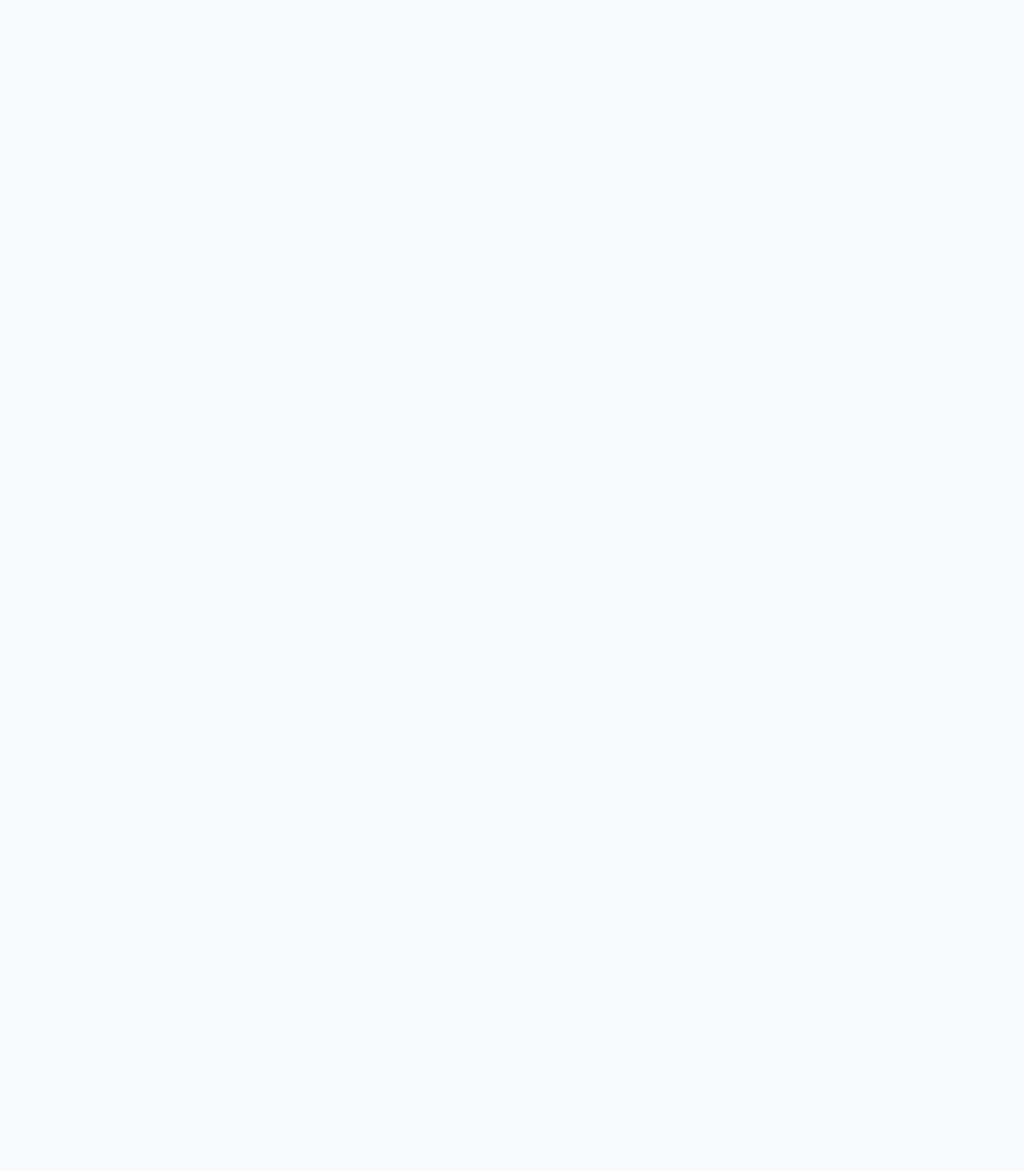
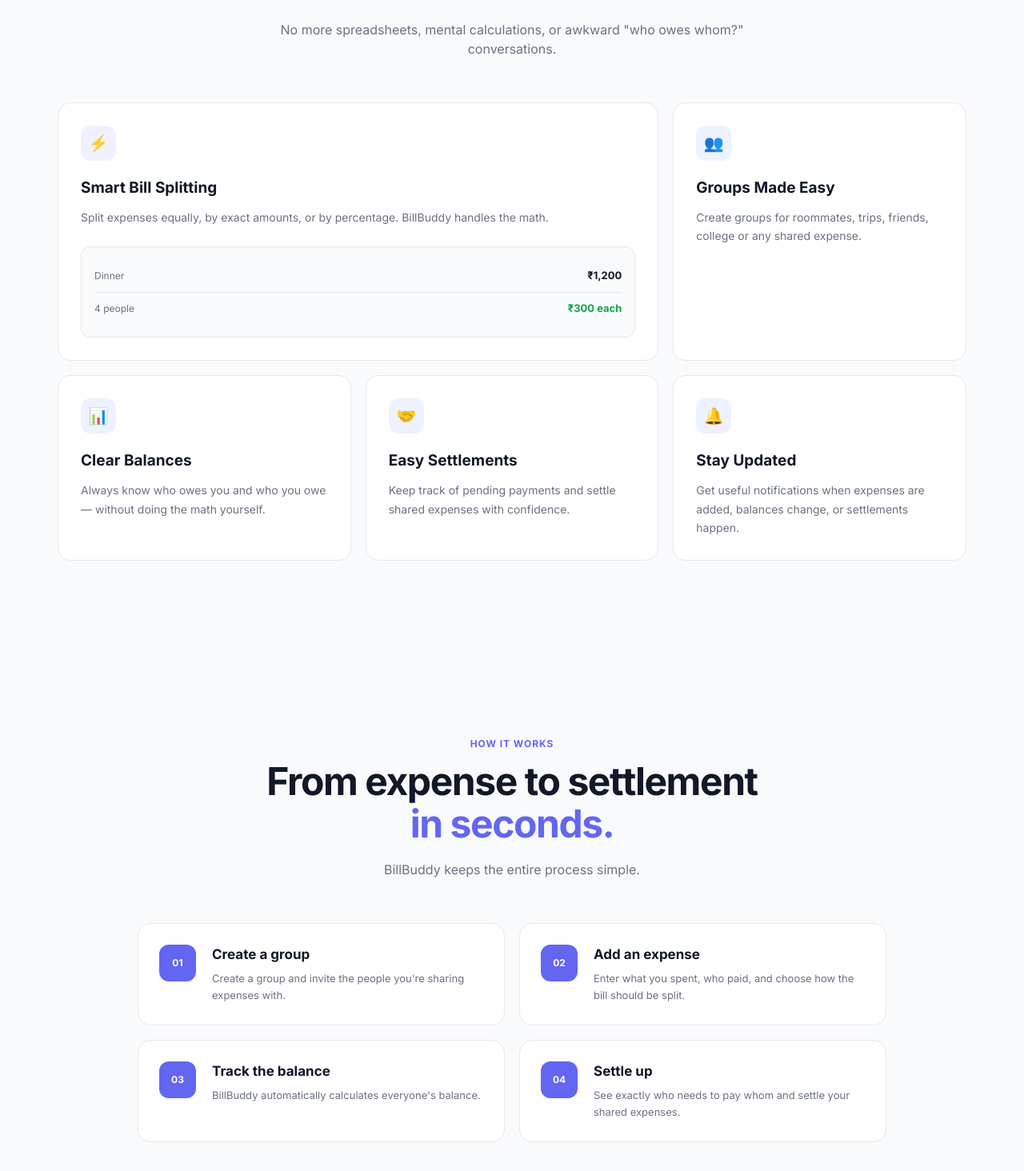
Before and after one commit to vaishnu0102-prog/BillBuddy, a React app in the folder frontend/: page / in a window 1280 px wide. Shown: the part 1066-2530 px from the top of the page at 80% size. Before the commit the page ends 818 px from the top, so only its background shows below. Built offline with nearby package versions, Linux system fonts and the light colour scheme; the HTML template or start-up script is replaced by a standard one.

Commit message:
feat: complete BillBuddy landing page

```diff
--- a/frontend/src/index.css
+++ b/frontend/src/index.css
@@ -530,3 +530,277 @@
     padding: 16px;
   }
 }
+
+/* ================================
+   SECTION COMMON
+================================ */
+
+.section-heading {
+  max-width: 650px;
+  margin: 0 auto 55px;
+  text-align: center;
+}
+
+.section-label {
+  margin-bottom: 12px;
+
+  color: var(--color-primary);
+
+  font-size: 12px;
+  font-weight: 700;
+
+  letter-spacing: 0.08em;
+}
+
+.section-heading h2 {
+  font-size: clamp(34px, 4vw, 48px);
+  line-height: 1.1;
+
+  letter-spacing: -0.03em;
+
+  margin-bottom: 18px;
+}
+
+.section-heading h2 span {
+  color: var(--color-primary);
+}
+
+.section-heading > p:last-child {
+  color: var(--color-text-secondary);
+  font-size: 16px;
+}
+
+
+/* ================================
+   FEATURES
+================================ */
+
+.features-section {
+  max-width: 1200px;
+
+  margin: 0 auto;
+
+  padding: 120px 32px;
+}
+
+.features-grid {
+  display: grid;
+
+  grid-template-columns: repeat(3, 1fr);
+
+  gap: 18px;
+}
+
+.feature-card {
+  padding: 28px;
+
+  background: var(--color-surface);
+
+  border: 1px solid var(--color-border);
+
+  border-radius: var(--radius-lg);
+
+  transition:
+    transform 0.25s ease,
+    box-shadow 0.25s ease;
+}
+
+.feature-card:hover {
+  transform: translateY(-5px);
+
+  box-shadow: var(--shadow-md);
+}
+
+.feature-card-large {
+  grid-column: span 2;
+}
+
+.feature-icon {
+  width: 44px;
+  height: 44px;
+
+  display: flex;
+  align-items: center;
+  justify-content: center;
+
+  margin-bottom: 20px;
+
+  background: #eef2ff;
+
+  border-radius: 12px;
+
+  font-size: 20px;
+}
+
+.feature-card h3 {
+  font-size: 19px;
+
+  margin-bottom: 10px;
+}
+
+.feature-card > p {
+  color: var(--color-text-secondary);
+
+  font-size: 14px;
+  line-height: 1.7;
+}
+
+
+/* Mini expense UI */
+
+.feature-mini-ui {
+  margin-top: 25px;
+
+  padding: 16px;
+
+  background: #f8fafc;
+
+  border: 1px solid var(--color-border);
+
+  border-radius: var(--radius-md);
+}
+
+.feature-mini-ui > div {
+  display: flex;
+
+  align-items: center;
+  justify-content: space-between;
+
+  padding: 10px 0;
+}
+
+.feature-mini-ui > div + div {
+  border-top: 1px solid var(--color-border);
+}
+
+.feature-mini-ui span {
+  color: var(--color-text-secondary);
+
+  font-size: 12px;
+}
+
+.feature-mini-ui strong {
+  font-size: 13px;
+}
+
+.mini-split strong {
+  color: var(--color-success);
+}
+
+
+/* ================================
+   HOW IT WORKS
+================================ */
+
+.how-section {
+  max-width: 1000px;
+
+  margin: 0 auto;
+
+  padding: 100px 32px 140px;
+}
+
+.steps {
+  display: grid;
+
+  grid-template-columns: 1fr 1fr;
+
+  gap: 18px;
+}
+
+.step {
+  display: flex;
+
+  gap: 20px;
+
+  padding: 26px;
+
+  background: var(--color-surface);
+
+  border: 1px solid var(--color-border);
+
+  border-radius: var(--radius-lg);
+
+  transition:
+    transform 0.25s ease,
+    box-shadow 0.25s ease;
+}
+
+.step:hover {
+  transform: translateY(-4px);
+
+  box-shadow: var(--shadow-md);
+}
+
+.step-number {
+  flex-shrink: 0;
+
+  width: 46px;
+  height: 46px;
+
+  display: flex;
+  align-items: center;
+  justify-content: center;
+
+  border-radius: 12px;
+
+  background: var(--color-primary);
+
+  color: white;
+
+  font-size: 12px;
+  font-weight: 700;
+}
+
+.step h3 {
+  margin-bottom: 7px;
+
+  font-size: 17px;
+}
+
+.step p {
+  color: var(--color-text-secondary);
+
+  font-size: 13px;
+
+  line-height: 1.6;
+}
+
+
+/* ================================
+   RESPONSIVE SECTIONS
+================================ */
+
+@media (max-width: 900px) {
+  .features-grid {
+    grid-template-columns: 1fr 1fr;
+  }
+
+  .feature-card-large {
+    grid-column: span 2;
+  }
+
+  .steps {
+    grid-template-columns: 1fr;
+  }
+}
+
+@media (max-width: 600px) {
+  .features-section,
+  .how-section {
+    padding-left: 20px;
+    padding-right: 20px;
+  }
+
+  .features-grid {
+    grid-template-columns: 1fr;
+  }
+
+  .feature-card-large {
+    grid-column: span 1;
+  }
+
+  .section-heading {
+    margin-bottom: 40px;
+  }
+}
--- a/frontend/src/pages/Landing.jsx
+++ b/frontend/src/pages/Landing.jsx
@@ -6,11 +6,18 @@
       <Navbar />
 
       <main>
+
+        {/* ================================
+            HERO SECTION
+        ================================= */}
+
         <section className="hero">
+
           <div className="hero-content">
-            <div className="hero-badge">
-              ✦ Smart expense management
-            </div>
+
+            <p className="hero-badge">
+             ✦ Smart expense management
+            </p>
 
             <h1>
               Split expenses.
@@ -39,22 +46,33 @@
               <span>✓ Real-time balances</span>
               <span>✓ Simple settlements</span>
             </div>
+
           </div>
 
+
+          {/* Dashboard Preview */}
+
           <div className="hero-visual">
+
             <div className="dashboard-preview">
+
               <div className="preview-header">
                 <span>Good evening 👋</span>
                 <span className="preview-avatar">V</span>
               </div>
 
+
               <div className="balance-card">
                 <span>Total balance</span>
+
                 <strong>₹2,450</strong>
+
                 <small>↑ 12.5% this month</small>
               </div>
 
+
               <div className="preview-grid">
+
                 <div className="preview-card">
                   <span>You owe</span>
                   <strong>₹640</strong>
@@ -64,33 +82,333 @@
                   <span>You're owed</span>
                   <strong>₹3,090</strong>
                 </div>
+
               </div>
 
+
               <div className="activity-card">
+
                 <span>Recent activity</span>
 
                 <div className="activity-row">
-                  <div className="activity-icon">🍕</div>
+
+                  <div className="activity-icon">
+                    🍕
+                  </div>
+
                   <div>
                     <strong>Dinner</strong>
                     <small>Flatmates</small>
                   </div>
+
                   <b>₹1,200</b>
+
                 </div>
 
+
                 <div className="activity-row">
-                  <div className="activity-icon">🚕</div>
+
+                  <div className="activity-icon">
+                    🚕
+                  </div>
+
                   <div>
                     <strong>Uber</strong>
                     <small>Friends</small>
                   </div>
+
                   <b>₹430</b>
+
                 </div>
+
               </div>
+
             </div>
+
           </div>
+
         </section>
+
+
+        {/* ================================
+            FEATURES SECTION
+        ================================= */}
+
+        <section
+          className="features-section"
+          id="features"
+        >
+
+          <div className="section-heading">
+
+            <p className="section-label">
+              WHY BILLBUDDY
+            </p>
+
+            <h2>
+              Everything you need to
+              <span> split smarter.</span>
+            </h2>
+
+            <p>
+              No more spreadsheets, mental calculations,
+              or awkward "who owes whom?" conversations.
+            </p>
+
+          </div>
+
+
+          <div className="features-grid">
+
+            {/* Smart Splitting */}
+
+            <div className="feature-card feature-card-large">
+
+              <div className="feature-icon">
+                ⚡
+              </div>
+
+              <h3>
+                Smart Bill Splitting
+              </h3>
+
+              <p>
+                Split expenses equally, by exact amounts,
+                or by percentage. BillBuddy handles the math.
+              </p>
+
+
+              <div className="feature-mini-ui">
+
+                <div>
+                  <span>Dinner</span>
+                  <strong>₹1,200</strong>
+                </div>
+
+                <div className="mini-split">
+                  <span>4 people</span>
+                  <strong>₹300 each</strong>
+                </div>
+
+              </div>
+
+            </div>
+
+
+            {/* Groups */}
+
+            <div className="feature-card">
+
+              <div className="feature-icon">
+                👥
+              </div>
+
+              <h3>
+                Groups Made Easy
+              </h3>
+
+              <p>
+                Create groups for roommates, trips,
+                friends, college or any shared expense.
+              </p>
+
+            </div>
+
+
+            {/* Balances */}
+
+            <div className="feature-card">
+
+              <div className="feature-icon">
+                📊
+              </div>
+
+              <h3>
+                Clear Balances
+              </h3>
+
+              <p>
+                Always know who owes you and who
+                you owe — without doing the math yourself.
+              </p>
+
+            </div>
+
+
+            {/* Settlements */}
+
+            <div className="feature-card">
+
+              <div className="feature-icon">
+                🤝
+              </div>
+
+              <h3>
+                Easy Settlements
+              </h3>
+
+              <p>
+                Keep track of pending payments and
+                settle shared expenses with confidence.
+              </p>
+
+            </div>
+
+
+            {/* Notifications */}
+
+            <div className="feature-card">
+
+              <div className="feature-icon">
+                🔔
+              </div>
+
+              <h3>
+                Stay Updated
+              </h3>
+
+              <p>
+                Get useful notifications when expenses
+                are added, balances change, or settlements happen.
+              </p>
+
+            </div>
+
+          </div>
+
+        </section>
+
+
+        {/* ================================
+            HOW IT WORKS SECTION
+        ================================= */}
+
+        <section
+          className="how-section"
+          id="how-it-works"
+        >
+
+          <div className="section-heading">
+
+            <p className="section-label">
+              HOW IT WORKS
+            </p>
+
+            <h2>
+              From expense to settlement
+              <span> in seconds.</span>
+            </h2>
+
+            <p>
+              BillBuddy keeps the entire process simple.
+            </p>
+
+          </div>
+
+
+          <div className="steps">
+
+            {/* Step 01 */}
+
+            <div className="step">
+
+              <div className="step-number">
+                01
+              </div>
+
+              <div>
+
+                <h3>
+                  Create a group
+                </h3>
+
+                <p>
+                  Create a group and invite the people
+                  you're sharing expenses with.
+                </p>
+
+              </div>
+
+            </div>
+
+
+            {/* Step 02 */}
+
+            <div className="step">
+
+              <div className="step-number">
+                02
+              </div>
+
+              <div>
+
+                <h3>
+                  Add an expense
+                </h3>
+
+                <p>
+                  Enter what you spent, who paid,
+                  and choose how the bill should be split.
+                </p>
+
+              </div>
+
+            </div>
+
+
+            {/* Step 03 */}
+
+            <div className="step">
+
+              <div className="step-number">
+                03
+              </div>
+
+              <div>
+
+                <h3>
+                  Track the balance
+                </h3>
+
+                <p>
+                  BillBuddy automatically calculates
+                  everyone's balance.
+                </p>
+
+              </div>
+
+            </div>
+
+
+            {/* Step 04 */}
+
+            <div className="step">
+
+              <div className="step-number">
+                04
+              </div>
+
+              <div>
+
+                <h3>
+                  Settle up
+                </h3>
+
+                <p>
+                  See exactly who needs to pay whom
+                  and settle your shared expenses.
+                </p>
+
+              </div>
+
+            </div>
+
+          </div>
+
+        </section>
+
       </main>
+
     </div>
   );
 }
```
